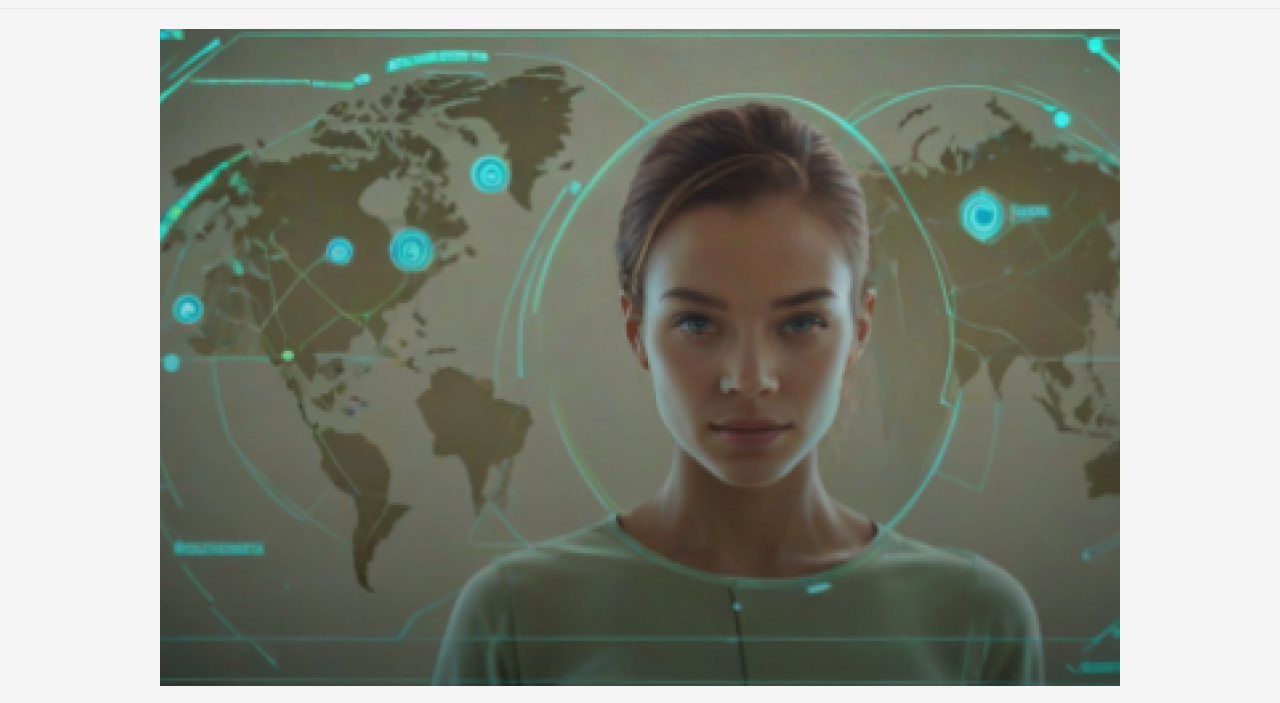
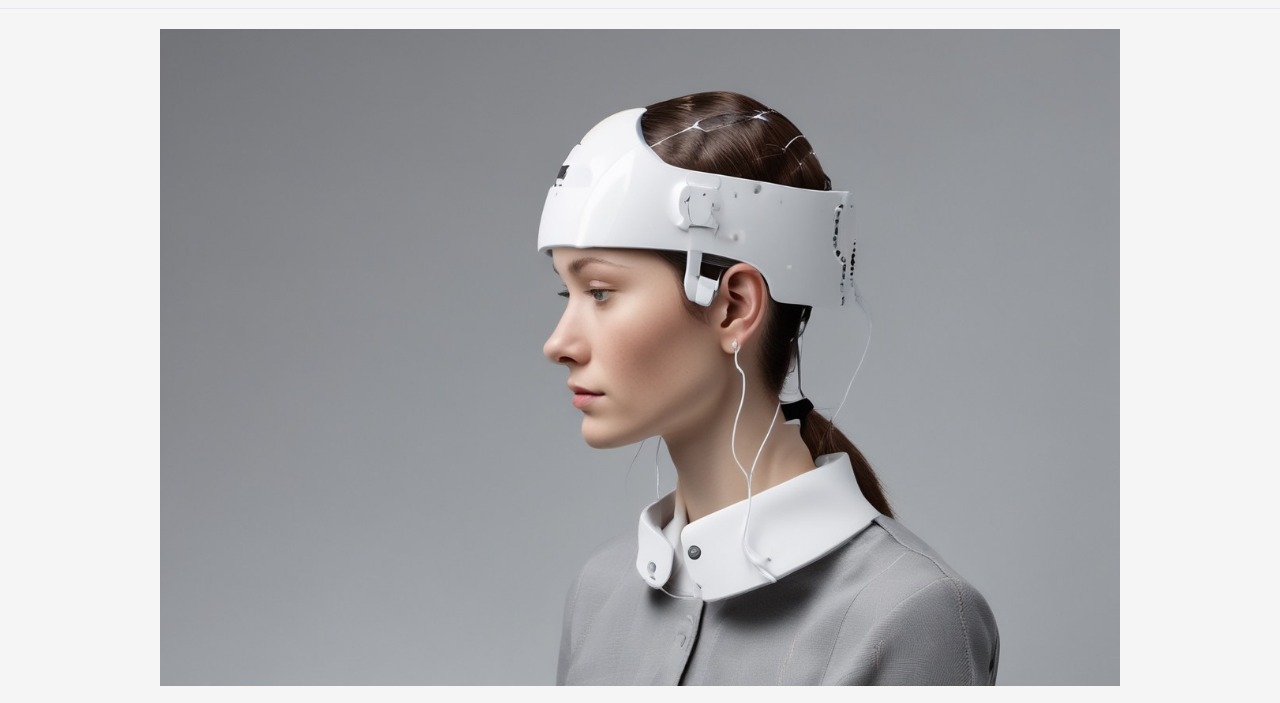
Before and after one commit to ZENITH-Intelligence/ZENITH-Intelligence.github.io, a website built with Parcel: page demo-page-1.html in a window 1280 px wide. Shown: the part 78-781 px from the top of the page. Built offline with nearby package versions, Linux system fonts and the light colour scheme.

Commit message:
replaced demo-1 image

```diff
--- a/demo-page-1.html
+++ b/demo-page-1.html
@@ -61,7 +61,7 @@
             class="depth-2-frame-1-item"
             loading="lazy"
             alt=""
-            src="./public/frame-6@2x.png"
+            src="./public/Demo_1_image.jpg"
           />
 
           <div class="depth-4-frame-07">
```
Also changed, not shown: index.html (+1 -1 lines).
